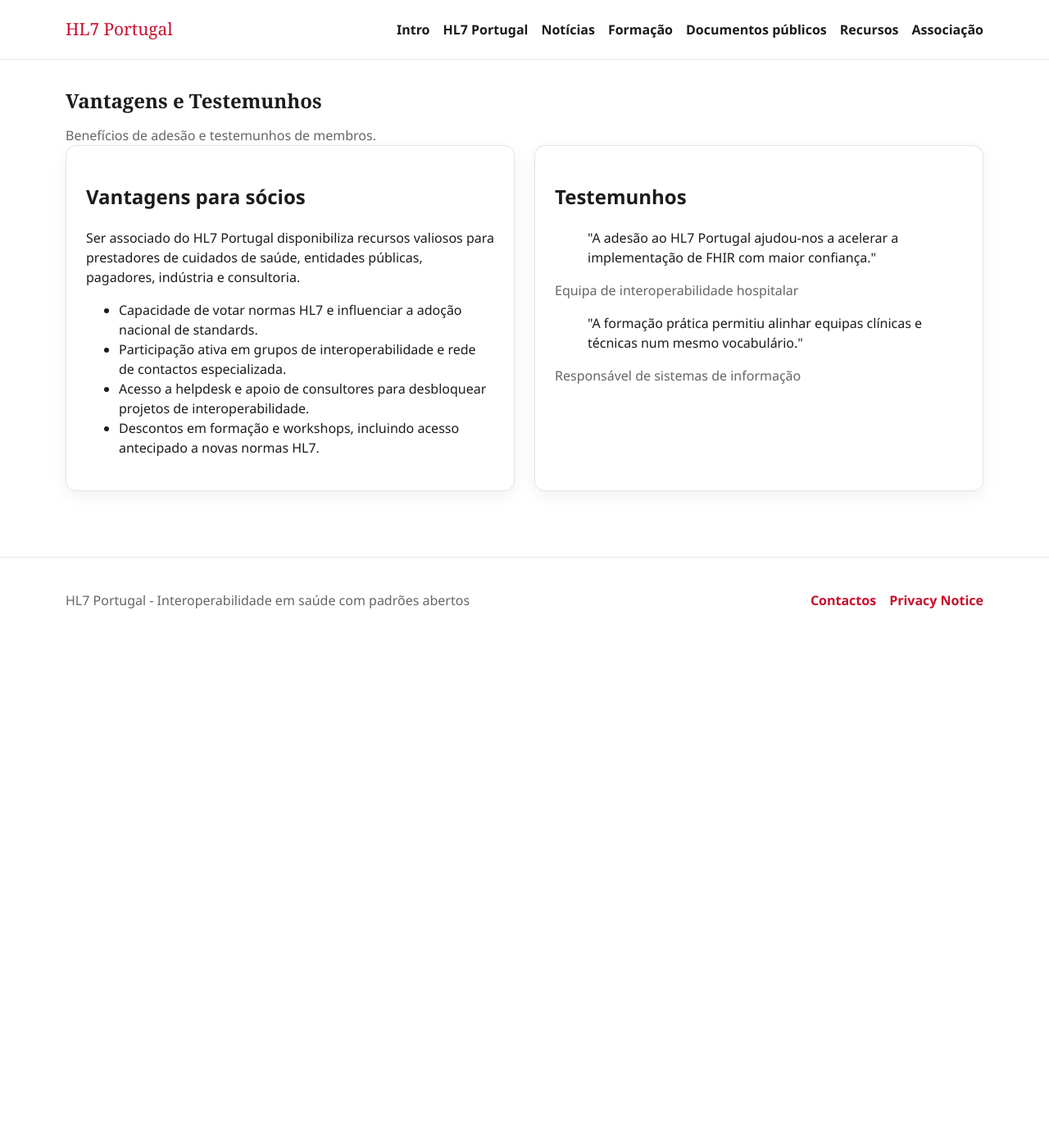
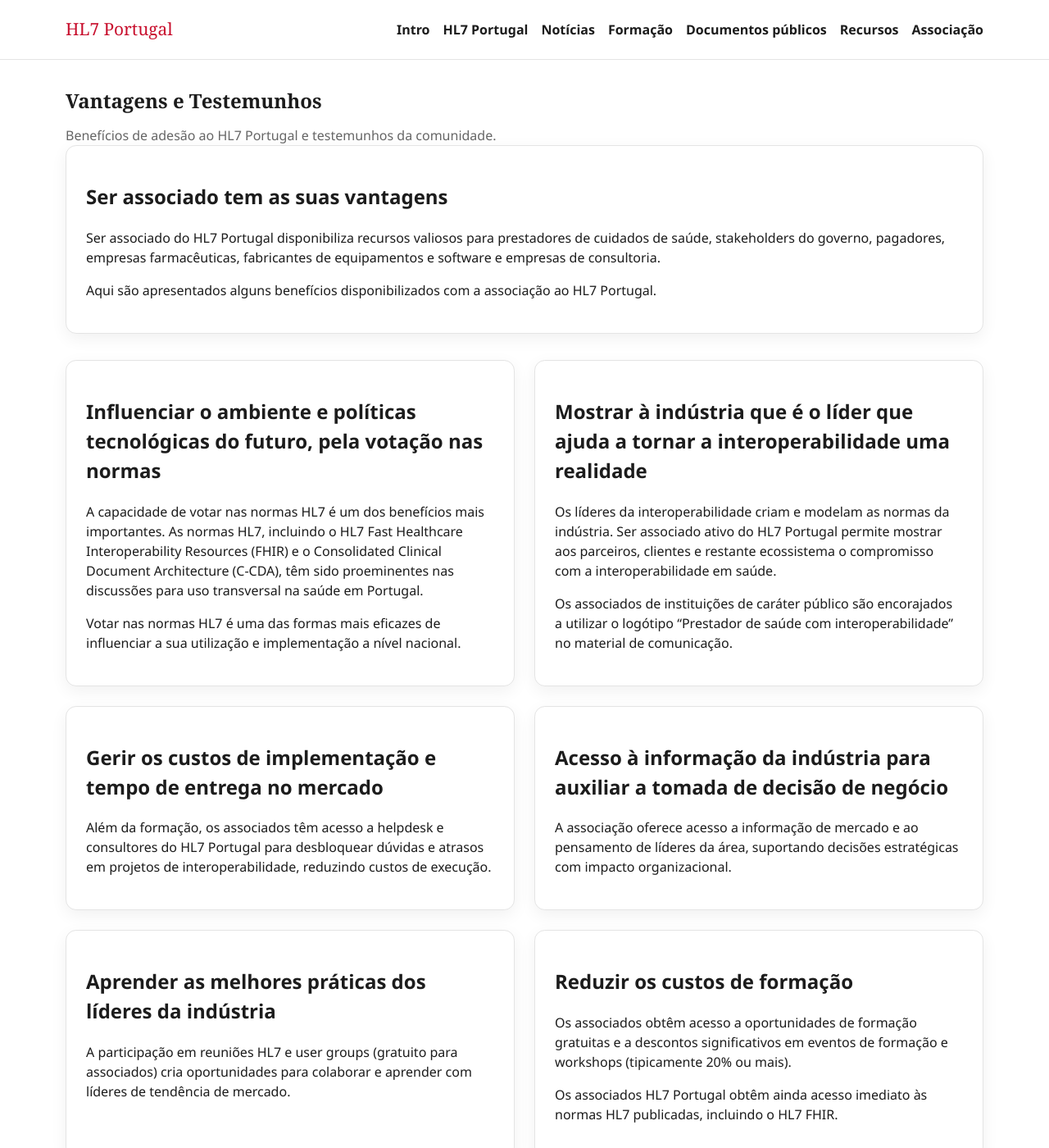
Before and after one commit to hl7-pt/website, a Jekyll site: the page built from pages/vantagens-testemunhos.md, in a window 1280 px wide and 1400 px high. Shown: the whole window at 82% size. Built offline with Jekyll 4.4.1, drawn with Linux system fonts in a browser that asks for light colours; some of the changed text lies outside the part shown.

```diff
--- a/assets/css/main.css
+++ b/assets/css/main.css
@@ -432,7 +432,7 @@ th {
     }
 
     .cta-grid {
-        grid-template-columns: repeat(2, minmax(0, 1fr));
+        grid-template-columns: repeat(3, minmax(0, 1fr));
     }
 
     .logo-grid {
--- a/pages/vantagens-testemunhos.md
+++ b/pages/vantagens-testemunhos.md
@@ -2,31 +2,64 @@
 layout: page
 title: Vantagens e Testemunhos
 permalink: /pages/vantagens-testemunhos/
-intro: Benefícios de adesão e testemunhos de membros.
+intro: Benefícios de adesão ao HL7 Portugal e testemunhos da comunidade.
 ---
 
-<div class="card-grid">
+<article class="card" style="margin-bottom: 2rem;">
+  <h2>Ser associado tem as suas vantagens</h2>
+  <p>Ser associado do HL7 Portugal disponibiliza recursos valiosos para prestadores de cuidados de saúde, stakeholders do governo, pagadores, empresas farmacêuticas, fabricantes de equipamentos e software e empresas de consultoria.</p>
+  <p>Aqui são apresentados alguns benefícios disponibilizados com a associação ao HL7 Portugal.</p>
+</article>
+
+<div class="card-grid" style="margin-bottom: 2rem;">
   <article class="card">
-    <h2>Vantagens para sócios</h2>
-    <p>Ser associado do HL7 Portugal disponibiliza recursos valiosos para prestadores de cuidados de saúde, entidades públicas, pagadores, indústria e consultoria.</p>
-    <ul>
-      <li>Capacidade de votar normas HL7 e influenciar a adoção nacional de standards.</li>
-      <li>Participação ativa em grupos de interoperabilidade e rede de contactos especializada.</li>
-      <li>Acesso a helpdesk e apoio de consultores para desbloquear projetos de interoperabilidade.</li>
-      <li>Descontos em formação e workshops, incluindo acesso antecipado a novas normas HL7.</li>
-    </ul>
+    <h2>Influenciar o ambiente e políticas tecnológicas do futuro, pela votação nas normas</h2>
+    <p>A capacidade de votar nas normas HL7 é um dos benefícios mais importantes. As normas HL7, incluindo o HL7 Fast Healthcare Interoperability Resources (FHIR) e o Consolidated Clinical Document Architecture (C-CDA), têm sido proeminentes nas discussões para uso transversal na saúde em Portugal.</p>
+    <p>Votar nas normas HL7 é uma das formas mais eficazes de influenciar a sua utilização e implementação a nível nacional.</p>
   </article>
 
   <article class="card">
-    <h2>Testemunhos</h2>
-    <blockquote>
-      "A adesão ao HL7 Portugal ajudou-nos a acelerar a implementação de FHIR com maior confiança."
-    </blockquote>
-    <p class="muted">Equipa de interoperabilidade hospitalar</p>
+    <h2>Mostrar à indústria que é o líder que ajuda a tornar a interoperabilidade uma realidade</h2>
+    <p>Os líderes da interoperabilidade criam e modelam as normas da indústria. Ser associado ativo do HL7 Portugal permite mostrar aos parceiros, clientes e restante ecossistema o compromisso com a interoperabilidade em saúde.</p>
+    <p>Os associados de instituições de caráter público são encorajados a utilizar o logótipo “Prestador de saúde com interoperabilidade” no material de comunicação.</p>
+  </article>
 
-    <blockquote>
-      "A formação prática permitiu alinhar equipas clínicas e técnicas num mesmo vocabulário."
-    </blockquote>
-    <p class="muted">Responsável de sistemas de informação</p>
+  <article class="card">
+    <h2>Gerir os custos de implementação e tempo de entrega no mercado</h2>
+    <p>Além da formação, os associados têm acesso a helpdesk e consultores do HL7 Portugal para desbloquear dúvidas e atrasos em projetos de interoperabilidade, reduzindo custos de execução.</p>
+  </article>
+
+  <article class="card">
+    <h2>Acesso à informação da indústria para auxiliar a tomada de decisão de negócio</h2>
+    <p>A associação oferece acesso a informação de mercado e ao pensamento de líderes da área, suportando decisões estratégicas com impacto organizacional.</p>
+  </article>
+
+  <article class="card">
+    <h2>Aprender as melhores práticas dos líderes da indústria</h2>
+    <p>A participação em reuniões HL7 e user groups (gratuito para associados) cria oportunidades para colaborar e aprender com líderes de tendência de mercado.</p>
+  </article>
+
+  <article class="card">
+    <h2>Reduzir os custos de formação</h2>
+    <p>Os associados obtêm acesso a oportunidades de formação gratuitas e a descontos significativos em eventos de formação e workshops (tipicamente 20% ou mais).</p>
+    <p>Os associados HL7 Portugal obtêm ainda acesso imediato às normas HL7 publicadas, incluindo o HL7 FHIR.</p>
   </article>
 </div>
+
+<article class="card">
+  <h2>Testemunhos</h2>
+  <blockquote>
+    "O core business da ST+I assenta no desenvolvimento de software de apoio à gestão hospitalar e à tomada de decisão clínica. A utilização de HL7 permite integração clínica e administrativa em tempo real, com segurança e fiabilidade."
+  </blockquote>
+  <p class="muted">Ana Filipa Costa, ST+I</p>
+
+  <blockquote>
+    "A Mediceus pretende criar uma plataforma de dados de saúde de vanguarda nacional e comunitária, baseada no consentimento do utilizador. A interoperabilidade está no core da Mediceus e o HL7 é o standard que utilizamos para comunicar com todos os parceiros."
+  </blockquote>
+  <p class="muted">Peter Villax, Mediceus</p>
+
+  <blockquote>
+    "A interoperabilidade total de sistemas na saúde é o único caminho possível para os sistemas do futuro. A adoção de standards é fundamental e o HL7 afirma-se como standard de eleição."
+  </blockquote>
+  <p class="muted">João Maltez, InforTUCANO</p>
+</article>
```
Also changed, not shown: _data/index_ctas.yml (added, +17 -0 lines), index.md (+12 -11 lines), pages/recursos/ferramentas.md (+1 -1 lines).
